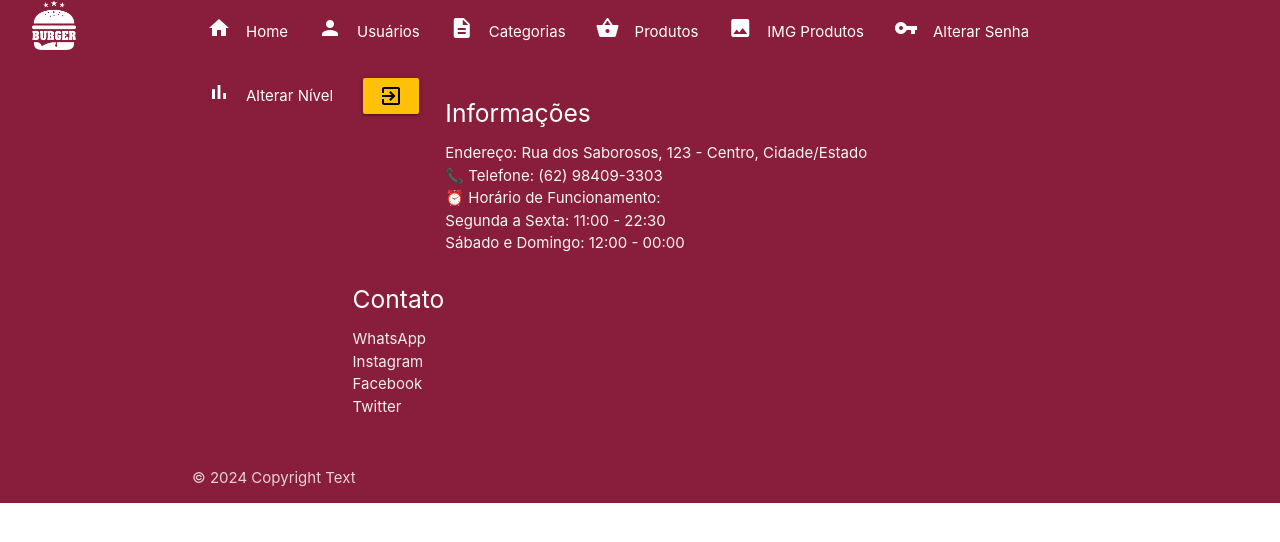
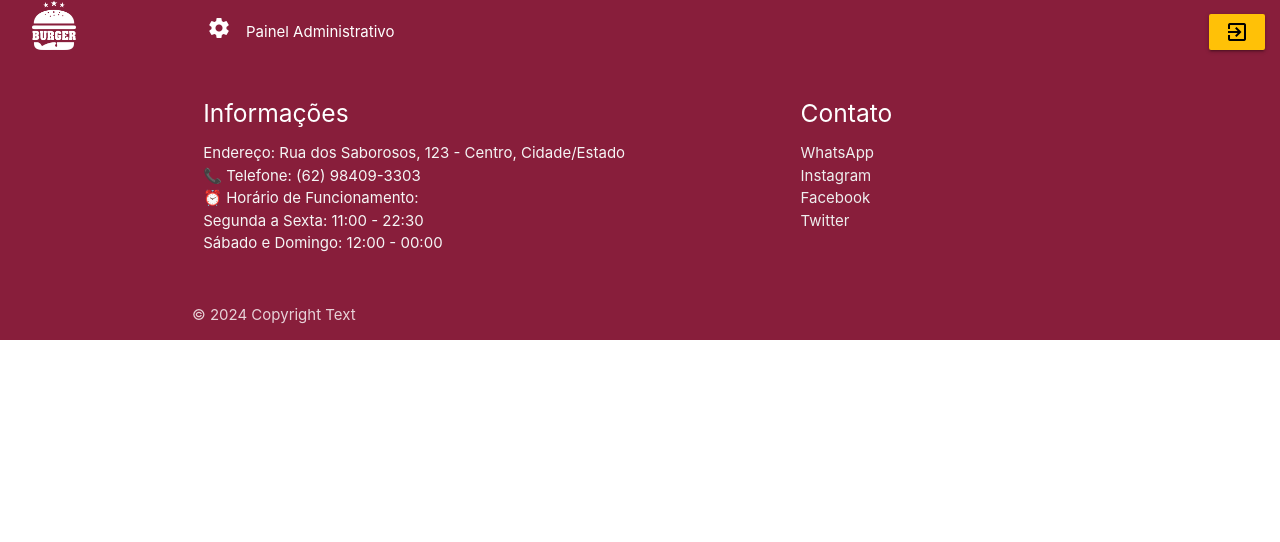
Before and after one commit to adautoturibio/projeto-web2, a CodeIgniter 4 app: the page made by app/Views/Templates_admin.php in a window 1280 px wide. Shown: the top 542 px of the page. Run offline with PHP 8.4 and a stand-in for CodeIgniter, Linux system fonts and the light colour scheme; the template is opened without the code that fills it, so the values that code supplies are empty; some libraries are stand-ins or nearby versions.

Commit message:
alteração no navbar admin

```diff
--- a/app/Views/Templates/nav_admin.php
+++ b/app/Views/Templates/nav_admin.php
@@ -9,61 +9,18 @@
             <!-- Link Home-->
             <li>
                 <a href="<?php echo base_url('admin') ?>" class="hover-yellow">
-                    <i class="tiny material-icons left">home</i>
-                    Home
+                    <i class="tiny material-icons left">settings</i>
+                    Painel Administrativo
                 </a>
             </li>
+        </ul>
+    </div>
 
-            <!-- Link Usuários -->
-            <li>
-                <a href="<?php echo base_url('usuarios') ?>" class="hover-yellow">
-                    <i class="tiny material-icons left">person</i>
-                    Usuários
-                </a>
-            </li>
 
-            <!-- Link Categorias -->
-            <li>
-                <a href="<?php echo base_url('categorias') ?>" class="hover-yellow">
-                    <i class="tiny material-icons left">description</i>
-                    Categorias
-                </a>
-            </li>
-
-            <!-- Link Produtos -->
-            <li>
-                <a href="<?php echo base_url('produtos') ?>" class="hover-yellow">
-                    <i class="tiny material-icons left">shopping_basket</i>
-                    Produtos
-                </a>
-            </li>
-
-            <!-- Link IMG Produtos -->
-            <li>
-                <a href="<?php echo base_url('imgprodutos') ?>" class="hover-yellow">
-                    <i class="tiny material-icons left">image</i>
-                    IMG Produtos
-                </a>
-            </li>
-
-            <!-- Link Alterar Senha -->
-            <li>
-                <a href="<?php echo base_url('usuarios/edit_senha') ?>" class="hover-yellow">
-                    <i class="tiny material-icons left">vpn_key</i>
-                    Alterar Senha
-                </a>
-            </li>
-
-            <!-- Link Alterar Nível -->
-            <li>
-                <a href="<?php echo base_url('usuarios/edit_nivel') ?>" class="hover-yellow">
-                    <i class="tiny material-icons left">bar_chart</i>
-                    Alterar Nível
-                </a>
-            </li>
-
+    <div class="right">
+        <ul class="hide-on-med-and-down">
             <!-- Botão Sair -->
-            <li>
+            <li class="left">
                 <a class="btn waves-effect amber black-text" href="<?php echo base_url('login/logout') ?>">
                     <i class="material-icons">exit_to_app</i>
                 </a>
```
Also changed, not shown: app/Views/Admin/index.php (+1 -18 lines).
